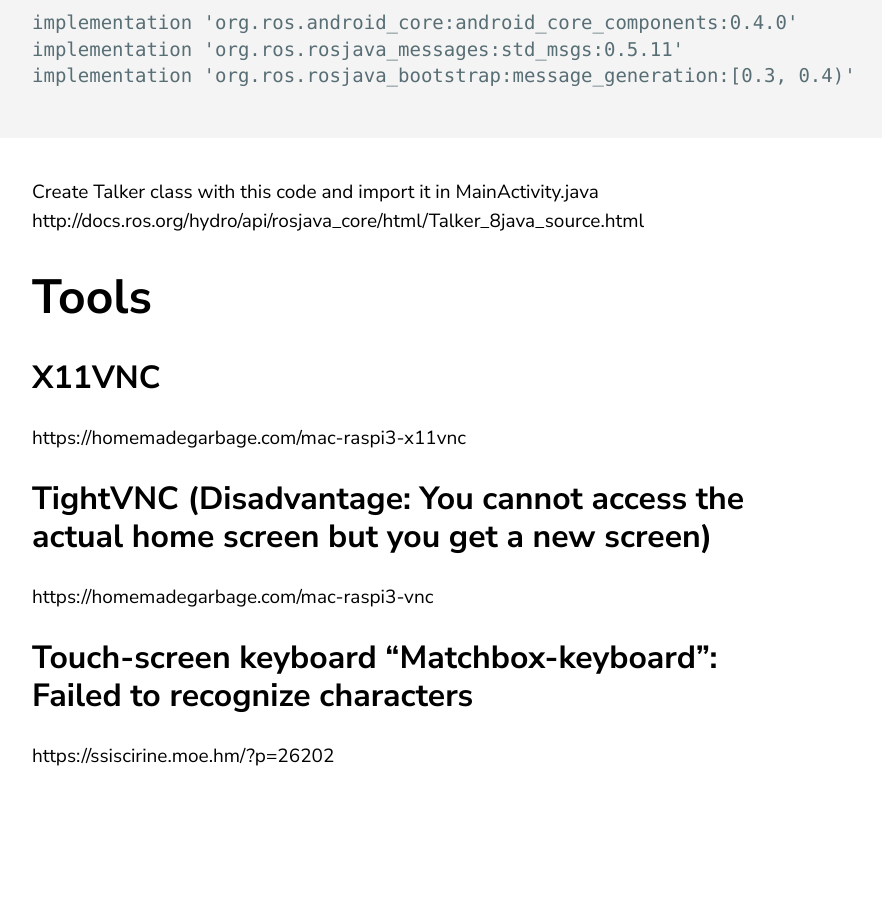
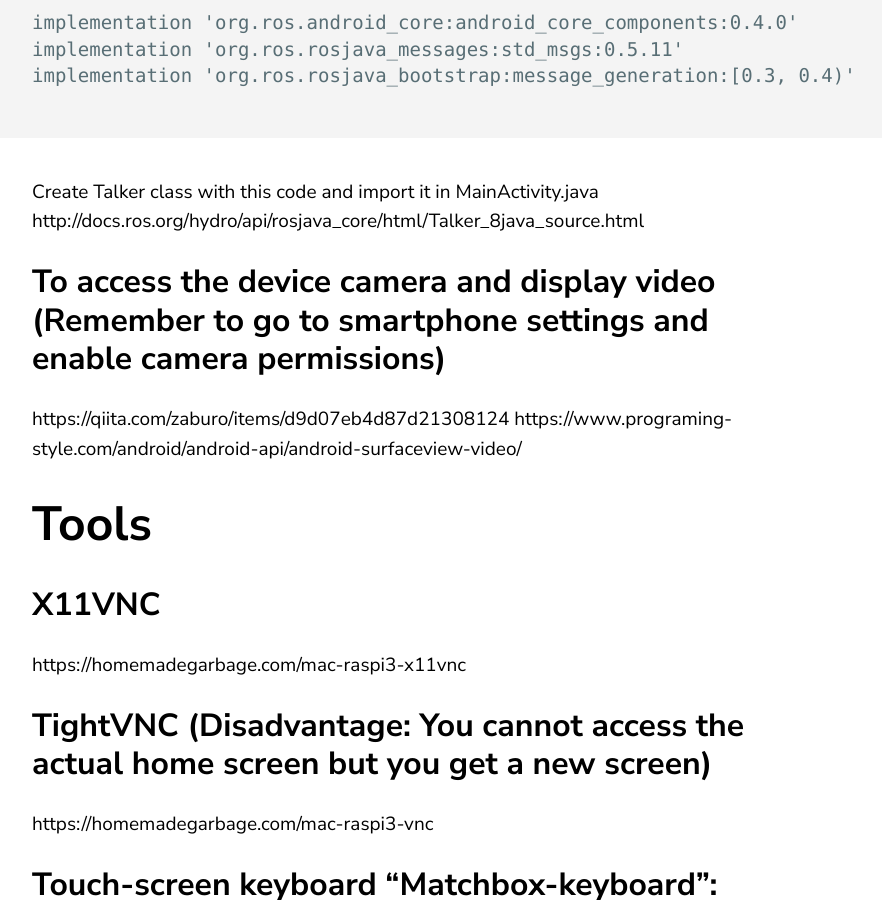
Before and after one commit to jluis9796/jluis9796.github.io, a Jekyll site: the page built from _posts/2020-05-31-manuals.markdown, in a window 1280 px wide and 900 px high, scrolled down 15097 px. Shown: the whole window, without its empty margins (68-950 px from the left). Built offline with Jekyll 4.4.1, drawn with Linux system fonts in a browser that asks for light colours; before the commit the page ends 15888 px from its top, so only the background shows below that.

Commit message:
Update 2020-05-31-manuals.markdown

```diff
--- a/_posts/2020-05-31-manuals.markdown
+++ b/_posts/2020-05-31-manuals.markdown
@@ -349,6 +349,10 @@ implementation 'org.ros.rosjava_bootstrap:message_generation:[0.3, 0.4)'
 Create Talker class with this code and import it in MainActivity.java
 http://docs.ros.org/hydro/api/rosjava_core/html/Talker_8java_source.html
 
+## To access the device camera and display video (Remember to go to smartphone settings and enable camera permissions)
+https://qiita.com/zaburo/items/d9d07eb4d87d21308124
+https://www.programing-style.com/android/android-api/android-surfaceview-video/
+
 # Tools
 ## X11VNC
 https://homemadegarbage.com/mac-raspi3-x11vnc
```
